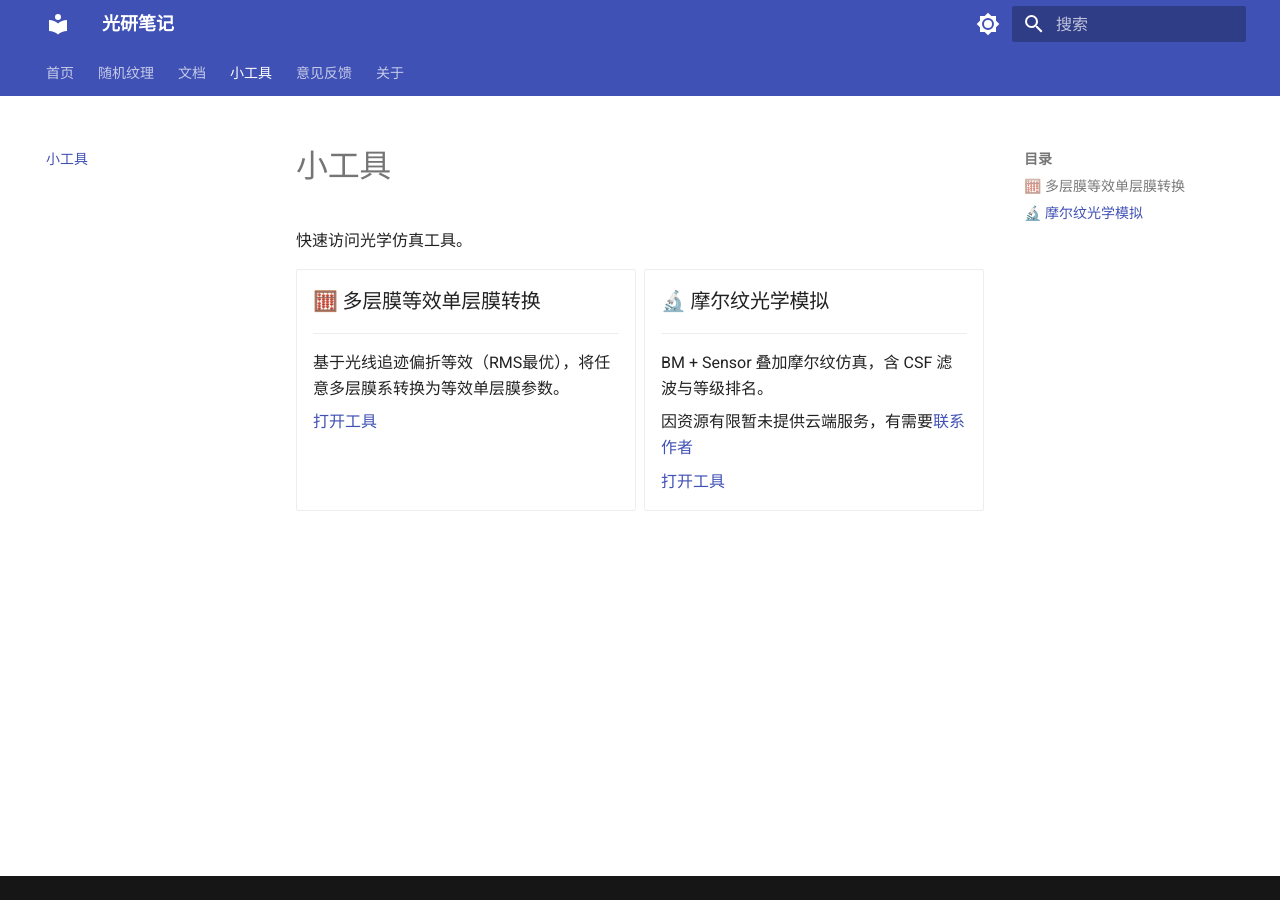
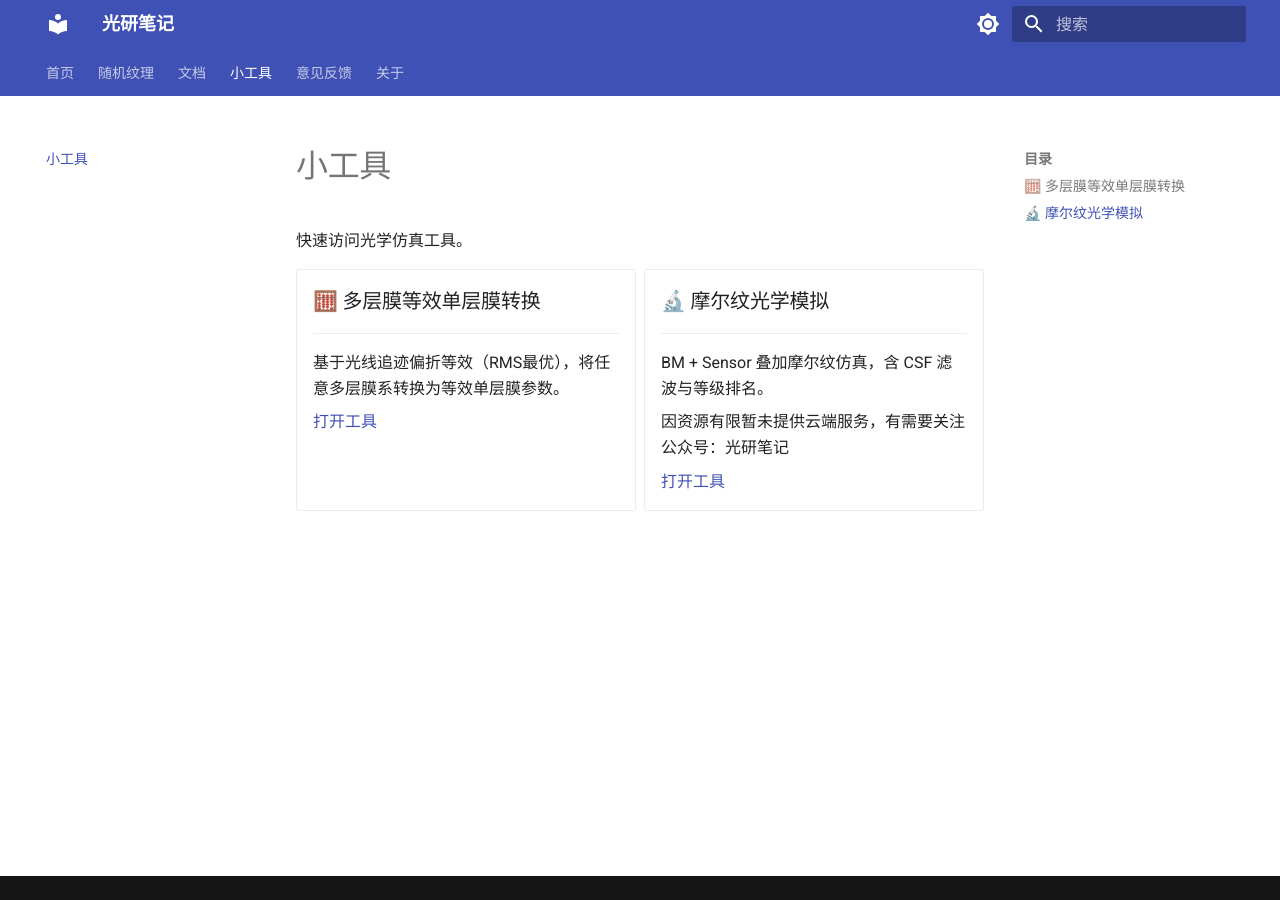
Before and after one commit to xiaoyong-boe/optsimhub-site, an MkDocs documentation site: the page built from docs/tools/index.md, in a window 1280 px wide. Built offline with MkDocs 1.6.1 and Material for MkDocs 9.7.7, drawn with Linux system fonts in a browser that asks for light colours.

Commit message:
update moiré contact to 公众号 光研笔记

```diff
--- a/docs/tools/index.md
+++ b/docs/tools/index.md
@@ -18,7 +18,7 @@
 
     BM + Sensor 叠加摩尔纹仿真，含 CSF 滤波与等级排名。
 
-    因资源有限暂未提供云端服务，有需要[联系作者](about/)
+    因资源有限暂未提供云端服务，有需要关注公众号：光研笔记
 
     [打开工具](moiré.html)
 
```
